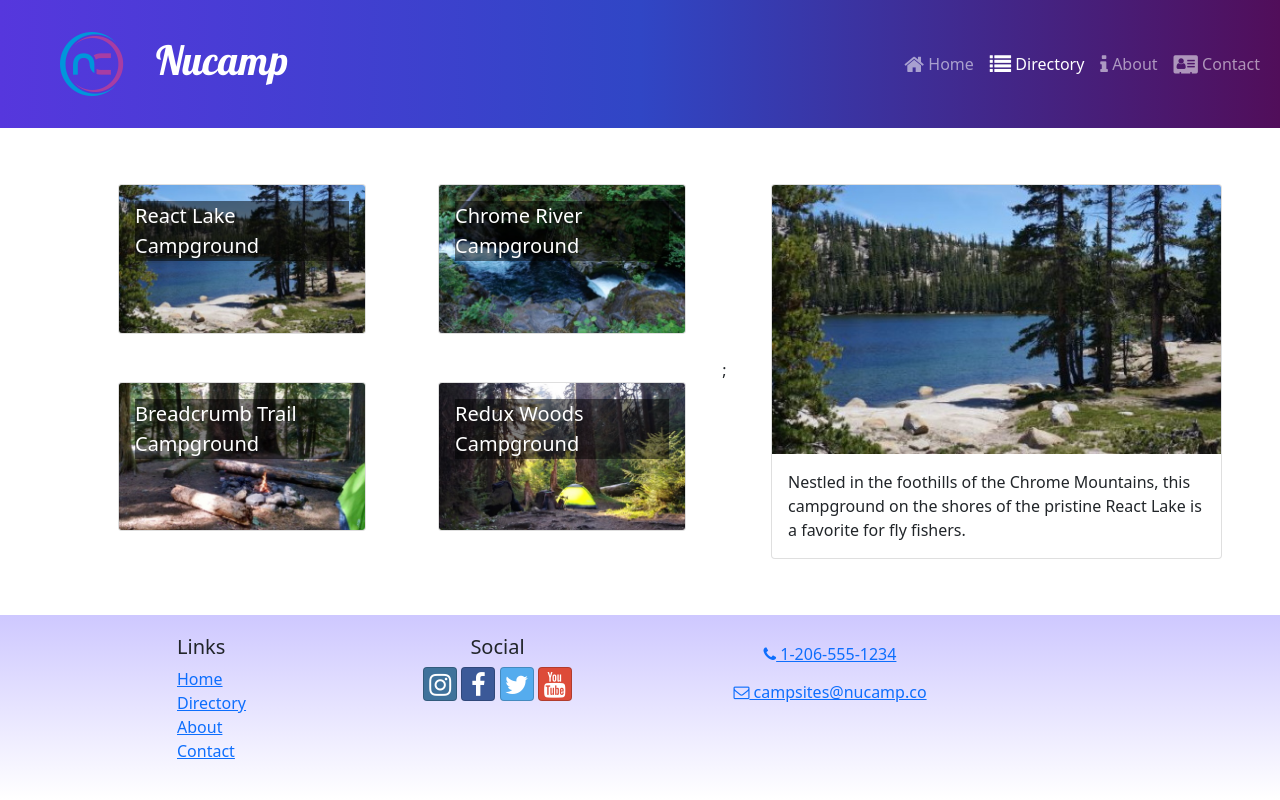
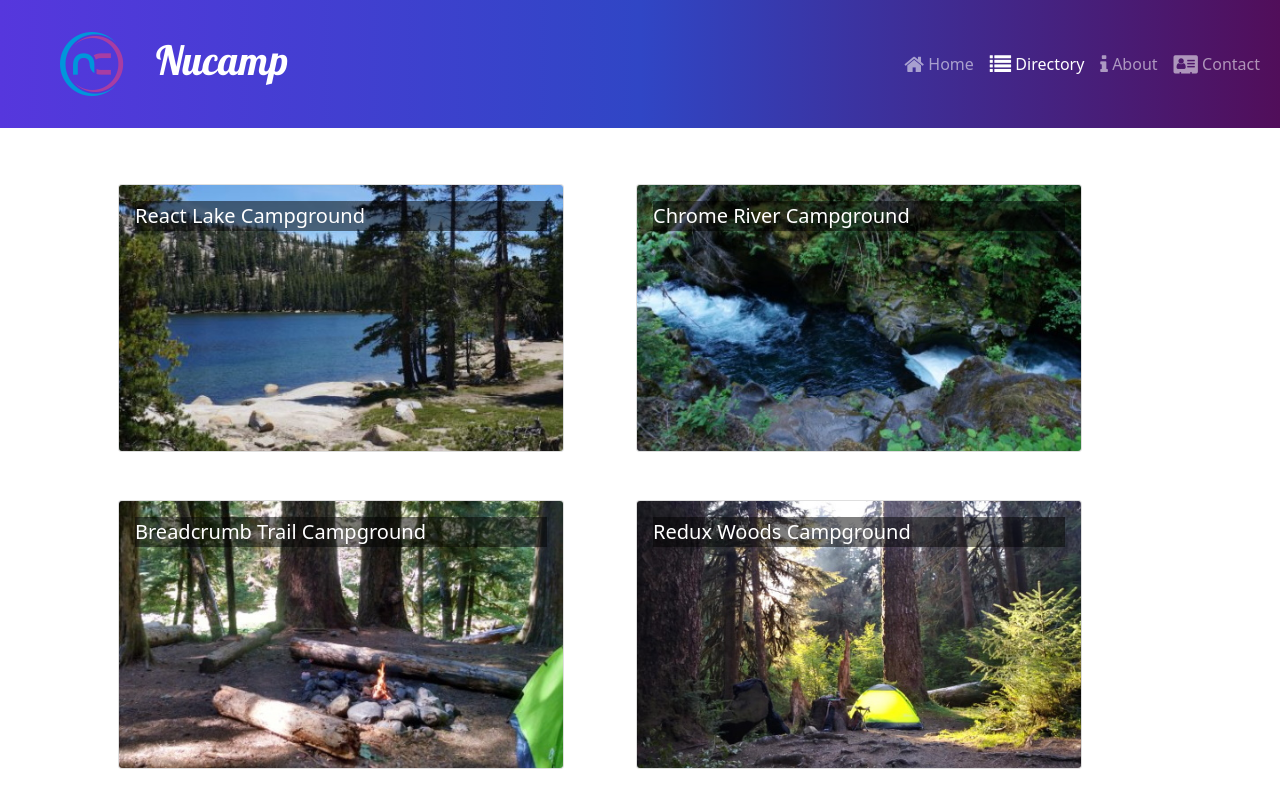
Before and after one commit to jannethg/2024nucamp_react_wk, a React (Create React App) app: page /directory in a window 1280 px wide. Shown: the top 800 px of the page. Built offline with nearby package versions, Linux system fonts and the light colour scheme.

Commit message:
2. Exercise: CampsiteDetailPage with useParams()

```diff
--- a/src/App.js
+++ b/src/App.js
@@ -2,6 +2,7 @@
 import ContactPage from './pages/ContactPage.js';
 import HomePage from './pages/HomePage.js';
 import CampsitesDirectoryPage from './pages/CampsitesDirectoryPage.js';
+import CampsiteDetailPage from './pages/CampsiteDetailPage';
 import Header from './components/Header.js';
 import Footer from './components/Footer.js';
 import './App.css';
@@ -16,6 +17,10 @@
           <Route path='/' element={<HomePage/>}/>
           <Route path='contact' element={<ContactPage/>}/>
           <Route path='directory' element={<CampsitesDirectoryPage/>}/>
+          <Route
+                    path='directory/:campsiteId'
+                    element={<CampsiteDetailPage />}
+                />
        </Routes>
        <Footer/>
     </div>
--- a/src/features/campsites/CampsiteCard.js
+++ b/src/features/campsites/CampsiteCard.js
@@ -1,9 +1,12 @@
 import { Card, CardImg, CardImgOverlay, CardTitle } from "reactstrap";
+import { Link } from 'react-router-dom';
+
 
 //destructuring Props
 const CampsiteCard = ({campsite}) => {
-const {image, name } = campsite;
+const { id, image, name } = campsite;
     return (
+        <Link to={`${id}`}>
             <Card>
                 <CardImg
                     width='100%'
@@ -14,6 +17,7 @@
                     <CardTitle>{name}</CardTitle>
                 </CardImgOverlay>
             </Card>
+        </Link>
     );
 };
 
--- a/src/features/campsites/CampsitesList.js
+++ b/src/features/campsites/CampsitesList.js
@@ -3,25 +3,19 @@
 import CampsiteCard from "./CampsiteCard";
 import { selectAllCampsites } from "./campsitesSlice";
 
-const CampsitesList = ({setCampsiteId}) => {
-    //setup a variable named campsites to the return value of our selector
+const CampsitesList = () => {
     const campsites = selectAllCampsites();
     return (
-        <Row className="ms-auto">{campsites.map((campsite) => {  //use the campsite array lowercase.
-             return (
-                            <Col
-                            md='5'
-                            className='m-4'
-                            key={campsite.id}
-                            onClick={() => setCampsiteId(campsite.id)}
-                            >
-
-                            <CampsiteCard campsite={campsite} />
-                            </Col>
-                        );
-        })};
+        <Row className='ms-auto'>
+            {campsites.map((campsite) => {
+                return (
+                    <Col md='5' className='m-4' key={campsite.id}>
+                        <CampsiteCard campsite={campsite} />
+                    </Col>
+                );
+            })}
         </Row>
     );
-}
+};
 
 export default CampsitesList;
--- a/src/features/campsites/campsitesSlice.js
+++ b/src/features/campsites/campsitesSlice.js
@@ -4,8 +4,8 @@
     return CAMPSITES;
 };
 
-export const selectCampsitebyId = (id) => {
-    return CAMPSITES.find((campsite) => campsite.id === id);
+export const selectCampsiteById = (id) => {
+    return CAMPSITES.find((campsite) => campsite.id === parseInt(id));
 };
 
 export const selectFeaturedCampsite = () => {
--- /dev/null
+++ b/src/pages/CampsiteDetailPage.js
@@ -0,0 +1,19 @@
+import { Container, Row } from 'reactstrap';
+import { useParams } from 'react-router-dom';
+import { selectCampsiteById } from '../features/campsites/campsitesSlice';
+import CampsiteDetail from '../features/campsites/CampsiteDetail';
+
+const CampsiteDetailPage = () => {
+    const { campsiteId } = useParams();
+    const campsite = selectCampsiteById(campsiteId);
+
+    return (
+        <Container>
+            <Row>
+                <CampsiteDetail campsite={campsite} />
+            </Row>
+        </Container>
+    );
+};
+
+export default CampsiteDetailPage;
--- a/src/pages/CampsitesDirectoryPage.js
+++ b/src/pages/CampsitesDirectoryPage.js
@@ -1,29 +1,12 @@
-import { useState } from "react";
-import { Container, Row, Col } from "reactstrap";
-import CampsiteDetail from '../features/campsites/CampsiteDetail';
-import CampsitesList from "../features/campsites/CampsitesList";
-import { selectCampsitebyId } from "../features/campsites/campsitesSlice";
-
+import { Container } from 'reactstrap';
+import CampsitesList from '../features/campsites/CampsitesList';
 
 const CampsitesDirectoryPage = () => {
-
-  const [campsiteId, setCampsiteId] = useState(0);
-  const selectedCampsite = selectCampsitebyId(campsiteId)
-
     return (
-            <Container>
-
-                <Row>
-                    <Col sm='5' md='7'>
-                    <CampsitesList setCampsiteId={setCampsiteId}/>
-                    </Col>
-                    <Col sm='7' md='5'>
-                    <CampsiteDetail campsite={selectedCampsite}  />
-                    </Col>
-                </Row>
-            </Container>
+        <Container>
+            <CampsitesList />
+        </Container>
     );
-
 };
 
 export default CampsitesDirectoryPage;
```
Lines whose indentation alone changed are shown as unchanged.
